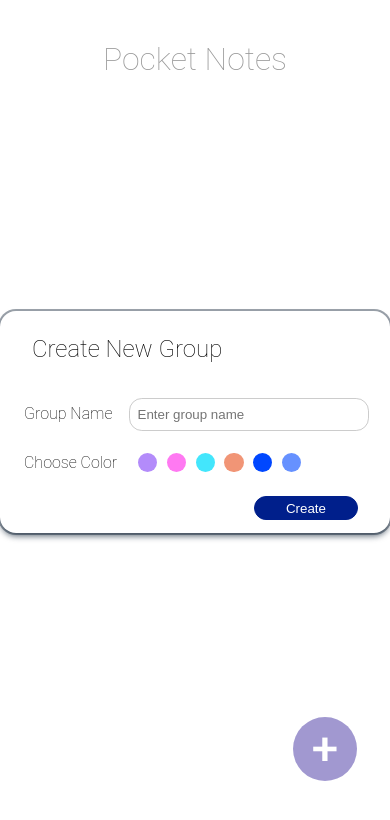
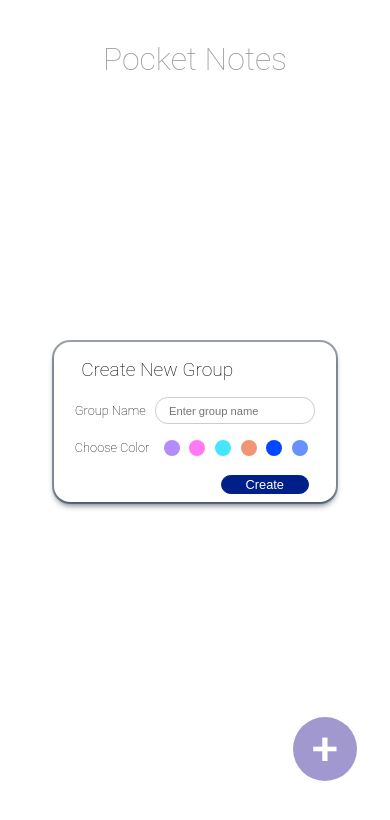
Before and after one commit to skshm-verma/Pocket-Notes-Application, a React (Vite) app: page / in a window 390 px wide. Both pictures are taken after a click on the element 324 px from the left and 749 px from the top of the page. Shown: the top 820 px of the page. Built offline with nearby package versions, Linux system fonts and the light colour scheme.

Commit message:
added a favicon and done some changes in styles

```diff
--- a/index.html
+++ b/index.html
@@ -4,6 +4,7 @@
     <meta charset="UTF-8" />
     <meta name="viewport" content="width=device-width, initial-scale=1.0" />
     <title>Pocket Notes</title>
+    <link rel="icon" type="image/x-icon" href="./public/assets/StickyNoteLogo.ico">
   </head>
   <body>
     <div id="root"></div>
--- a/src/components/addNewNote/NewNote.css
+++ b/src/components/addNewNote/NewNote.css
@@ -86,3 +86,49 @@
     cursor: pointer;
     margin: 0.8rem 2rem 0.8rem 0rem;
 }
+
+
+@media only screen and (max-width: 820px) {
+
+    .new-div-style h2 {
+        font-size: 1.2rem;
+        padding: 0.5rem 0.7rem;
+        margin: 0.5rem 1rem 0rem;
+    }
+
+    .input-conatiner {
+        font-size: 0.8rem;
+        margin: 0.3rem;
+        padding: 0.2rem 1rem;
+    }
+
+    .input-label {
+        padding: 0.3rem 0.3rem 0.3rem 0.8rem;
+        width: 10rem;
+    }
+
+    .input-conatiner div input::placeholder {
+        font-size: 0.7rem;
+    }
+
+    .input-conatiner span {
+        margin-right: 0.6rem;
+    }
+
+    .color-list {
+        width: 1rem;
+        height: 1rem;
+    }
+
+    .btn button {
+        width: 5.5rem;
+        height: 1.2rem;
+        margin: 0.7rem 1.7rem 0.5rem 0rem;
+        font-size: 0.8rem;
+    }
+
+    .validate-style {
+        font-size: 0.5rem;
+        margin-top: 0.3rem;
+    }
+}
--- a/src/components/addNewNote/NewNote.jsx
+++ b/src/components/addNewNote/NewNote.jsx
@@ -30,10 +30,8 @@ const NewNote = ({ onGroupCreate, handleHomeScreen }) => {
     }
 
     const handleShowNewNote = () => {
-        console.log('beforeIf',newDivRef.current)
         if (!newDivRef.current.contains(event.target)) {
             handleHomeScreen();
-            console.log('AfterIf',newDivRef.current)
         }
     }
 
@@ -71,8 +69,8 @@ const NewNote = ({ onGroupCreate, handleHomeScreen }) => {
             <div className='new-div-style' ref={newDivRef} >
                 <h2>Create New Group</h2>
                 <div className='input-conatiner'>
-                    <div>
-                        <span>Group Name</span>
+                    <div style={{display : 'flex' , alignItems : 'center'}}>
+                        <span style={{display:'block'}}>Group Name</span>
                         <input
                             type="text"
                             placeholder='Enter group name'
@@ -84,7 +82,7 @@ const NewNote = ({ onGroupCreate, handleHomeScreen }) => {
                 </div>
 
                 <div className='input-conatiner'>
-                    <div style={{display: 'flex'}}>
+                    <div style={{display: 'flex', alignItems : 'center'}}>
                         <span style={{display: 'block' }}>Choose Color</span>
                         <div style={{ display: 'block' }}>
                             <ul style={{ display: 'flex' }}>
--- a/src/components/notesData/NoteDetails.css
+++ b/src/components/notesData/NoteDetails.css
@@ -149,7 +149,20 @@
       }
 
       .note-detail {
-        width: 80%;
-        margin: 0.5rem 2.5rem;
+        width: 88%;
+        margin: 0.5rem 1.6rem;
+        font-size: 1rem;
+      }
+
+      .note-logo{
+        margin: auto 0.8rem auto 1.5rem;
+      }
+
+      .note-detail p {
+        padding: 1rem 2rem 0rem;
+    }
+
+      .date-n-time{
+        font-size: 0.6rem;
       }
 }
--- a/src/components/notesData/NoteDetails.jsx
+++ b/src/components/notesData/NoteDetails.jsx
@@ -32,7 +32,7 @@ const NoteDetails = ({ itemNotes, handleItemNotes, notesList, handleSidebar }) =
   return (
     <div className='notes-details-div'>
       <div className='header'>
-        {window.innerWidth < 820 && (
+        {window.innerWidth < 821 && (
           <img
             src={BackArrow}
             alt='ArrowButton'
```
Also changed, not shown: src/components/notesData/EachNoteDetails.jsx (+0 -11 lines), 1 other file (tests, documents, lock files or other folders).
